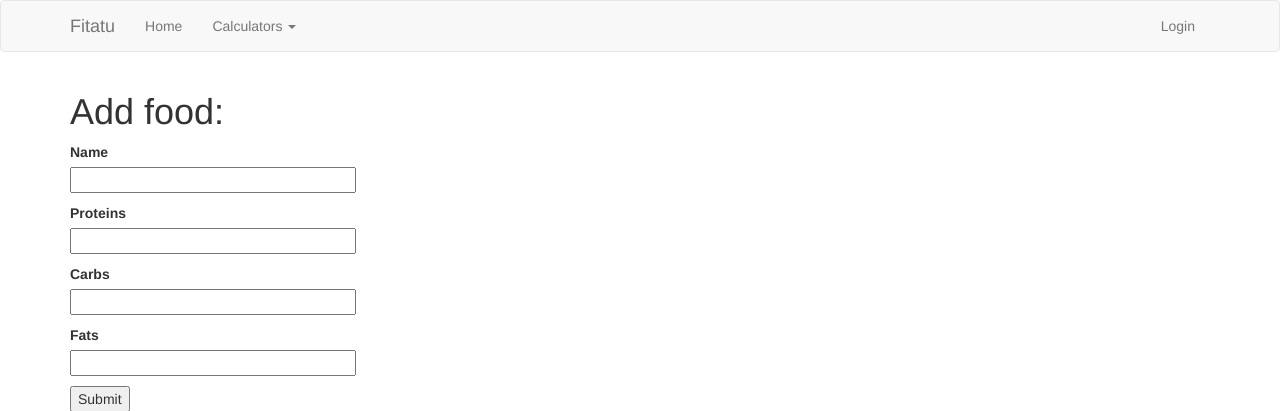
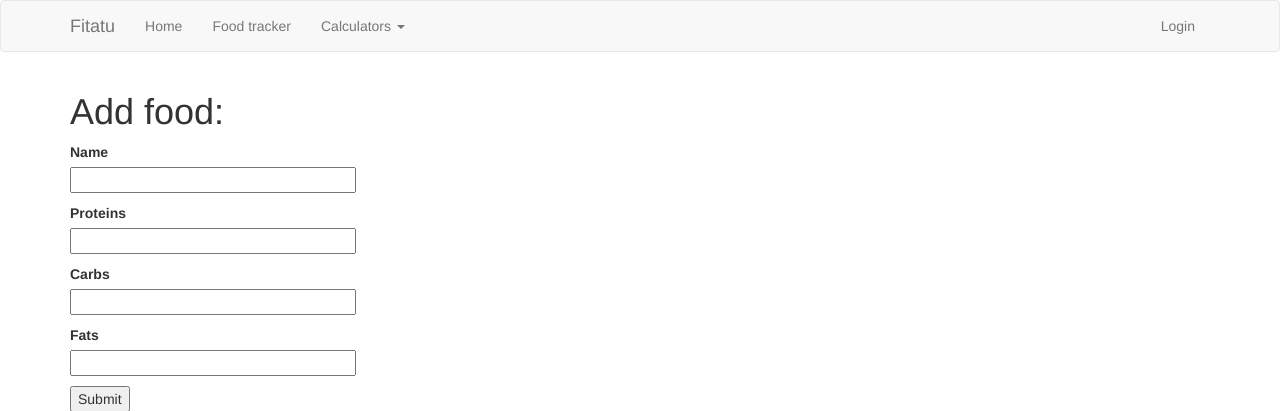
Before and after one commit to domittaa/fitatu, a Flask app: page /add in a window 1280 px wide. Shown: the top 411 px of the page. Run offline with Flask 2, Linux system fonts and the light colour scheme; data that the repository does not hold is empty; some libraries are stand-ins or nearby versions.

Commit message:
move food tracker from index page

```diff
--- a/app/auth/routes.py
+++ b/app/auth/routes.py
@@ -19,7 +19,7 @@ def login():
             flash('Invalid username or password')
             return redirect(url_for('auth.login'))
         login_user(user, remember=form.remember_me.data)
-        return redirect(url_for('food.index', time='today'))
+        return redirect(url_for('profile.index'))
     return render_template('auth/login.html', form=form)
 
 
--- a/app/food/routes.py
+++ b/app/food/routes.py
@@ -28,9 +28,9 @@ def add():
     return render_template('food/add.html', form=form, food=food)
 
 
-@bp.route('/<time>', methods=['GET', 'POST'])
+@bp.route('/tracker/<time>', methods=['GET', 'POST'])
 @login_required
-def index(time):
+def tracker(time):
     form = FoodTracker()
     if form.validate_on_submit():
         name = form.name.data.capitalize()
@@ -38,7 +38,7 @@ def index(time):
         check = Food.query.filter_by(name=name).first()
         if check is None:
             flash(f'No {name} in our database. Use link below to add {name} to our database.')
-            return redirect(url_for('food.index', time='today'))
+            return redirect(url_for('food.tracker', time='today'))
         else:
             proteins = check.proteins*portion/100
             carbs = check.carbs*portion/100
@@ -67,7 +67,7 @@ def index(time):
     carbs_sum = round(sum([i.carbs for i in portion]), 2)
     fats_sum = round(sum([i.fats for i in portion]), 2)
 
-    return render_template('index.html', form=form, portion=portion, calories_sum=calories_sum,
+    return render_template('tracker.html', form=form, portion=portion, calories_sum=calories_sum,
                            portion_sum=portion_sum, proteins_sum=proteins_sum, carbs_sum=carbs_sum, fats_sum=fats_sum)
 
 
--- a/app/profile/routes.py
+++ b/app/profile/routes.py
@@ -17,6 +17,11 @@ from matplotlib import pyplot as plt
 import io
 import base64
 
+
+@login_required
+@bp.route('/', methods=['GET', 'POST'])
+def index():
+    return render_template('profile/index.html')
 
 @login_required
 @bp.route('/user/<id>', methods=['GET', 'POST'])
--- a/app/templates/base.html
+++ b/app/templates/base.html
@@ -17,11 +17,12 @@
                     <span class="icon-bar"></span>
                     <span class="icon-bar"></span>
                 </button>
-                <a class="navbar-brand" href="{{ url_for('food.index', time='today')}}">Fitatu</a>
+                <a class="navbar-brand" href="{{ url_for('profile.index')}}">Fitatu</a>
             </div>
             <div class="collapse navbar-collapse" id="bs-example-navbar-collapse-1">
                 <ul class="nav navbar-nav">
-                    <li><a href="{{ url_for('food.index', time='today') }}">Home</a></li>
+                    <li><a href="{{ url_for('profile.index') }}">Home</a></li>
+                    <li><a href="{{ url_for('food.tracker', time='today') }}">Food tracker</a></li>
                     <li class="dropdown">
                         <a href="#" class="dropdown-toggle" data-toggle="dropdown" role="button"
                            aria-haspopup="true" aria-expanded="false">Calculators <span class="caret"></span></a>
--- /dev/null
+++ b/app/templates/profile/index.html
@@ -0,0 +1,3 @@
+{% extends 'base.html' %}
+{% block app_content %}
+{% endblock %}
--- a/app/templates/index.html
+++ b/app/templates/tracker.html
@@ -23,9 +23,9 @@
         <a href="#" class="dropdown-toggle" data-toggle="dropdown" role="button"
                aria-haspopup="true" aria-expanded="false">Time <span class="caret"></span></a>
         <ul class="dropdown-menu" aria-labelledby="dropdownMenuButton">
-            <li><a href="{{ url_for('food.index', time='today') }}">Today</a></li>
-            <li><a href="{{ url_for('food.index', time='yesterday') }}">Yesterday</a></li>
-            <li><a href="{{ url_for('food.index', time='tomorrow') }}">Tomorrow</a></li>
+            <li><a href="{{ url_for('food.tracker', time='today') }}">Today</a></li>
+            <li><a href="{{ url_for('food.tracker', time='yesterday') }}">Yesterday</a></li>
+            <li><a href="{{ url_for('food.tracker', time='tomorrow') }}">Tomorrow</a></li>
         </ul></div></h4>
     <br>
     <table>
```
